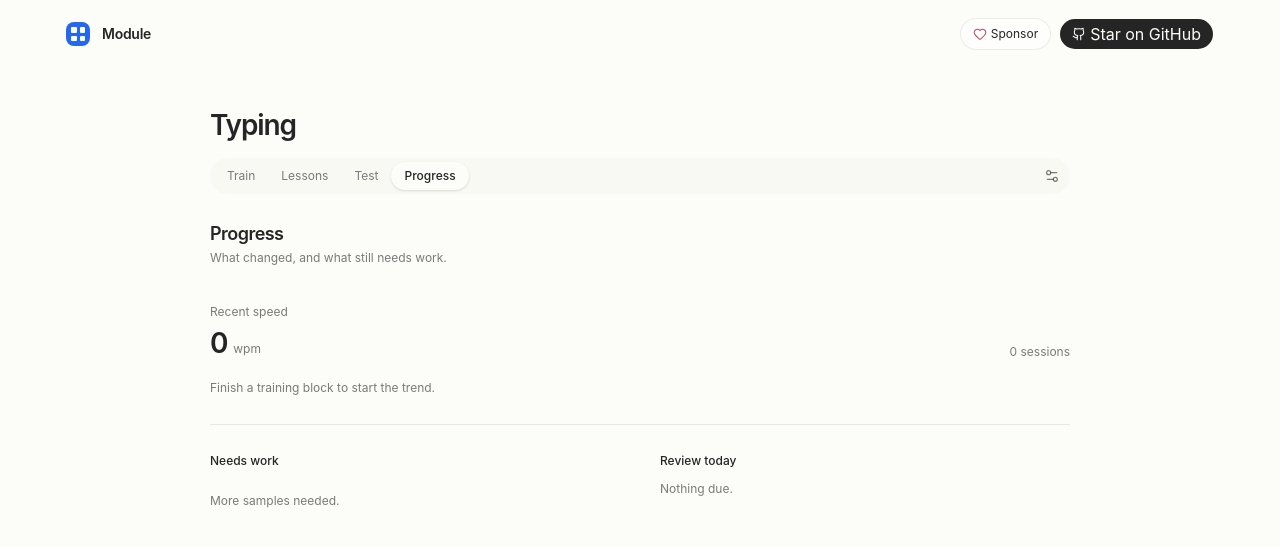
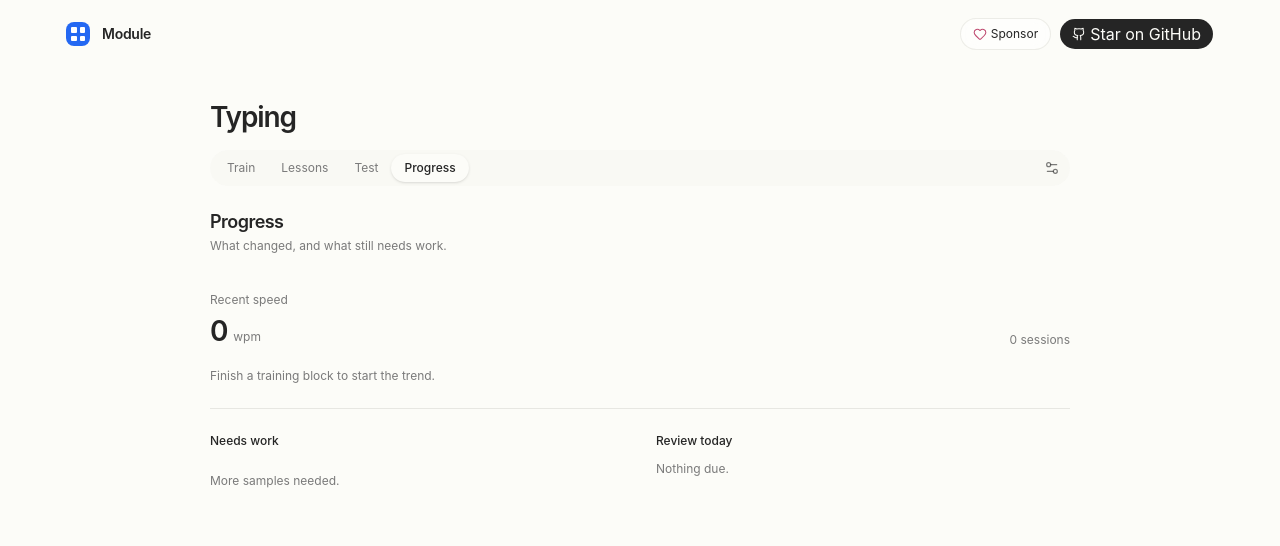
Before and after one commit to howlil/modu-app, a SvelteKit app: page /typing in a window 1280 px wide. Both pictures are taken after a click on the tab "Progress". Shown: the top 546 px of the page. Built offline with nearby package versions, Linux system fonts and the light colour scheme.

Commit message:
style: align src/routes/typing/+page.svelte to 4px spacing scale

```diff
--- a/src/routes/typing/+page.svelte
+++ b/src/routes/typing/+page.svelte
@@ -424,7 +424,7 @@
   <title>Typing — Module</title>
 </svelte:head>
 
-<section class="mx-auto w-full max-w-[1180px] px-4 py-10 max-[760px]:px-2.5 max-[760px]:py-7">
+<section class="mx-auto w-full max-w-[1180px] px-4 py-8 max-[760px]:px-2.5 max-[760px]:py-6">
   <div class="mx-auto w-full max-w-[860px] min-w-0">
     <ToolHeader title="Typing" />
 
@@ -471,7 +471,7 @@
         </Tabs.Trigger>
       </Tabs.List>
 
-      <Tabs.Content value="train" class="min-w-0 pt-7 max-[640px]:pt-6">
+      <Tabs.Content value="train" class="min-w-0 pt-6 max-[640px]:pt-6">
         <div class="flex min-w-0 items-start justify-between gap-5">
           <div class="min-w-0">
             <h2 class="m-0 truncate text-ui font-medium tracking-[-0.015em]">
@@ -491,7 +491,7 @@
         </div>
 
         <div
-          class="mt-8 min-h-[168px] w-full min-w-0 max-w-full overflow-x-clip outline-none ring-ring focus-visible:ring-2 max-[640px]:mt-7 max-[640px]:min-h-[150px]"
+          class="mt-8 min-h-[168px] w-full min-w-0 max-w-full overflow-x-clip outline-none ring-ring focus-visible:ring-2 max-[640px]:mt-6 max-[640px]:min-h-[150px]"
           role="textbox"
           aria-label="Typing practice"
           aria-multiline="true"
@@ -563,7 +563,7 @@
           </div>
         {/if}
 
-        <div class="mt-7 px-1">
+        <div class="mt-6 px-1">
           <div class="flex items-center" aria-label={`Session block ${blockIndex + 1} of ${TRAINING_BLOCKS.length}`}>
             {#each TRAINING_BLOCKS as block, index}
               <div class="flex flex-1 items-center last:flex-none">
@@ -630,7 +630,7 @@
         </div>
       </Tabs.Content>
 
-      <Tabs.Content value="lessons" class="pt-7">
+      <Tabs.Content value="lessons" class="pt-6">
         <div class="mb-5">
           <h2 class="m-0 text-title font-semibold tracking-[-0.03em]">Lessons</h2>
           <p class="mt-1 text-meta text-muted-foreground">Learn the movement, then reinforce it in Train.</p>
@@ -660,7 +660,7 @@
         </div>
       </Tabs.Content>
 
-      <Tabs.Content value="test" class="min-w-0 pt-7">
+      <Tabs.Content value="test" class="min-w-0 pt-6">
         <div class="flex min-w-0 items-center justify-between gap-4 border-b border-border pb-3 max-[560px]:items-start max-[560px]:flex-col">
           <ToggleGroup.Root
             type="single"
@@ -717,13 +717,13 @@
         </div>
       </Tabs.Content>
 
-      <Tabs.Content value="progress" class="pt-7">
+      <Tabs.Content value="progress" class="pt-6">
         <div>
           <h2 class="m-0 text-title font-semibold tracking-[-0.03em]">Progress</h2>
           <p class="mt-1 text-meta text-muted-foreground">What changed, and what still needs work.</p>
         </div>
 
-        <section class="mt-8 border-b border-border pb-7">
+        <section class="mt-8 border-b border-border pb-6">
           <div class="flex items-end justify-between gap-4">
             <div>
               <span class="text-meta text-muted-foreground">Recent speed</span>
@@ -750,7 +750,7 @@
           {/if}
         </section>
 
-        <div class="grid grid-cols-2 gap-10 py-7 max-[680px]:grid-cols-1 max-[680px]:gap-7">
+        <div class="grid grid-cols-2 gap-8 py-6 max-[680px]:grid-cols-1 max-[680px]:gap-6">
           <section class="min-w-0">
             <h3 class="m-0 text-meta font-medium">Needs work</h3>
             <div class="mt-3 divide-y divide-border">
@@ -805,7 +805,7 @@
         </div>
       </Tabs.Content>
 
-      <Tabs.Content value="settings" class="pt-7">
+      <Tabs.Content value="settings" class="pt-6">
         <div class="border-b border-border pb-4">
           <h2 class="m-0 text-title font-semibold tracking-[-0.03em]">Settings</h2>
         </div>
```
